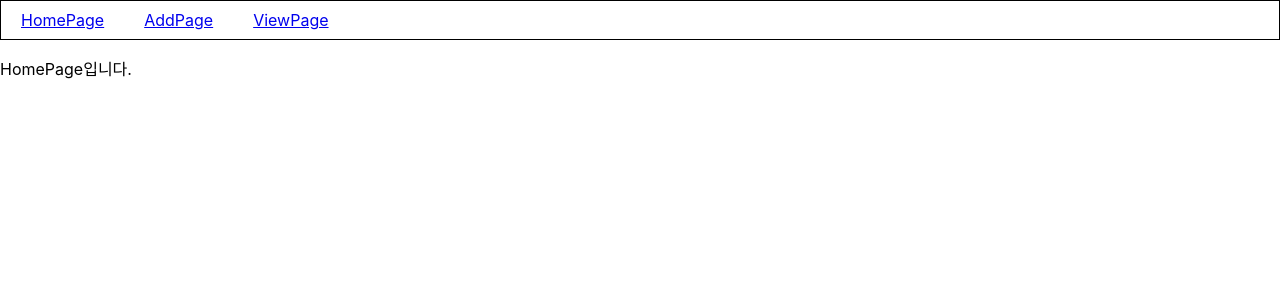
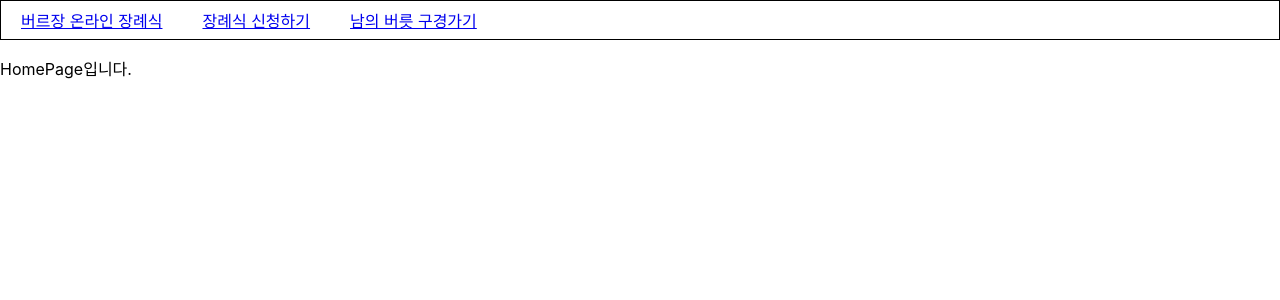
Before and after one commit to 2nd-PARD-WEB-PART/PARD-2th-Memorial, a React (Create React App) app in the folder memorial-frontend/: page / in a window 1280 px wide. Shown: the top 300 px of the page. Built offline with nearby package versions, Linux system fonts and the light colour scheme.

Commit message:
231125 광일 : 임시 커밋

```diff
--- a/memorial-frontend/src/pages/Layout.js
+++ b/memorial-frontend/src/pages/Layout.js
@@ -6,9 +6,9 @@ function Layout() {
     return (
         <div>
             <Div justifyContent = "start" height = "40px">
-                <Link to="/"><Menu>HomePage</Menu></Link>
-                <Link to="/AddPage"><Menu>AddPage</Menu></Link>
-                <Link to="/ViewPage"><Menu>ViewPage</Menu></Link>
+                <Link to="/"><Menu>버르장 온라인 장례식</Menu></Link>
+                <Link to="/AddPage"><Menu>장례식 신청하기</Menu></Link>
+                <Link to="/ViewPage"><Menu>남의 버릇 구경가기</Menu></Link>
             </Div>
 
             <main>
```
